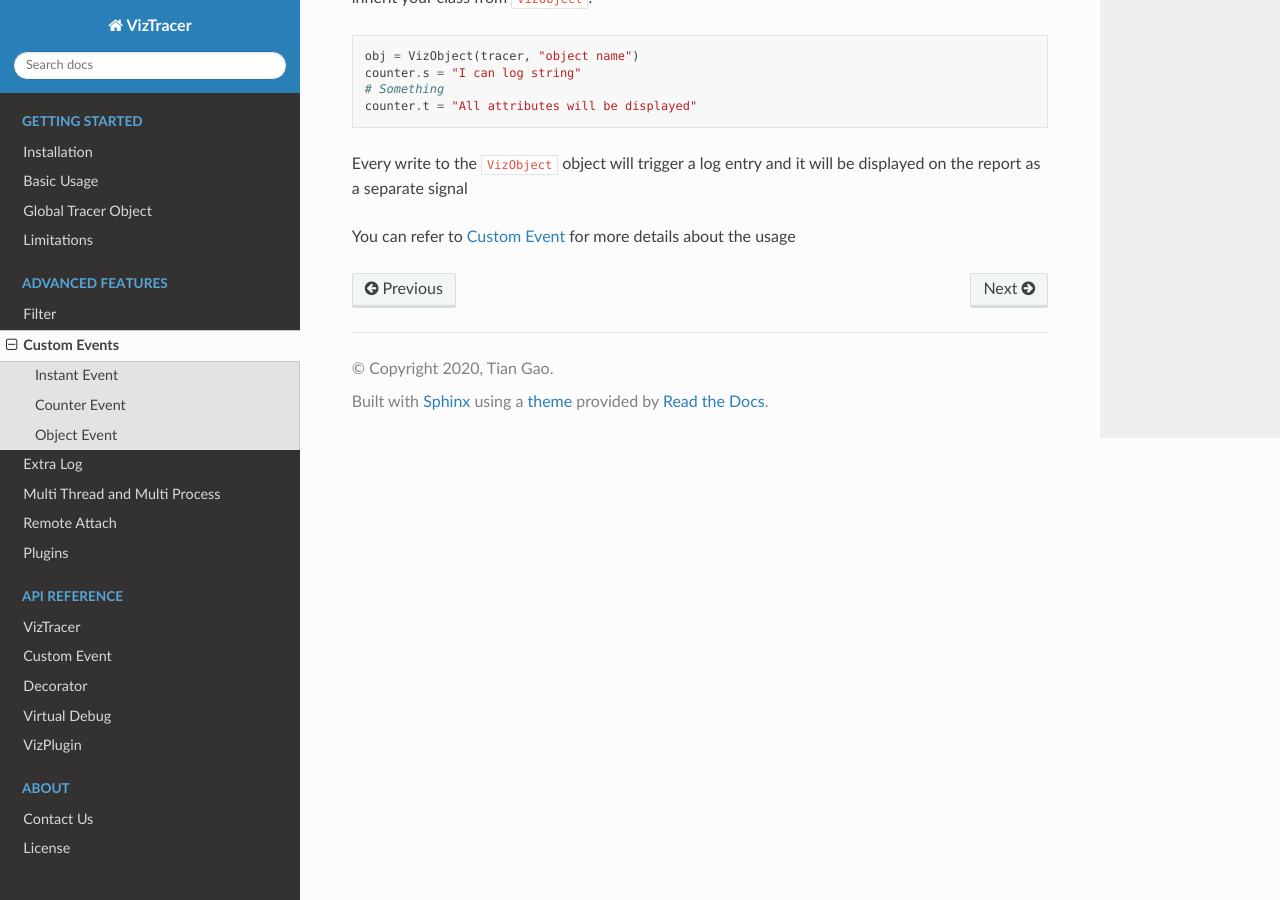
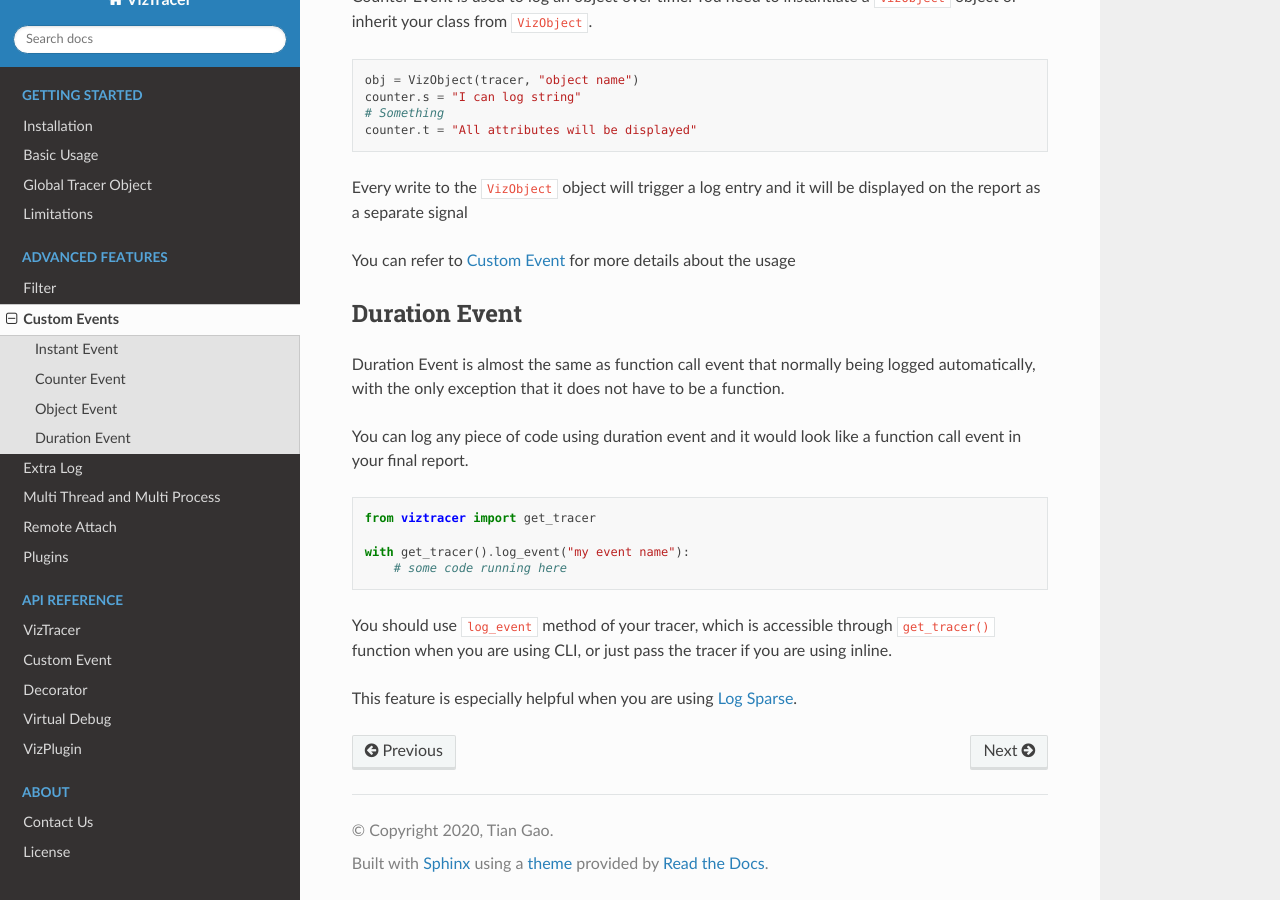
Before and after one commit to gaogaotiantian/viztracer, a Sphinx documentation site: the page built from docs/source/custom_event_intro.rst, in a window 1280 px wide and 900 px high, scrolled down 1034 px. Built offline with Sphinx 7.4.7 and the Read the Docs theme 2.0.0, drawn with Linux system fonts in a browser that asks for light colours; some of the changed text lies outside the part shown.

Commit message:
Update docs for log_event

```diff
--- a/docs/source/custom_event_intro.rst
+++ b/docs/source/custom_event_intro.rst
@@ -3,11 +3,12 @@ Custom Events
 
 You may want to insert custom events to the report while you are tracing the program.
 
-VizTracer supports three kinds of custom events:
+VizTracer supports four kinds of custom events:
 
 * Instant Event
 * Counter Event
 * Object Event
+* Duration Event
 
 Instant Event
 -------------
@@ -55,3 +56,26 @@ Every write to the ``VizObject`` object will trigger a log entry and it will be
 on the report as a separate signal
 
 You can refer to :doc:`custom_event` for more details about the usage
+
+.. _duration_event_label:
+
+Duration Event
+--------------
+
+Duration Event is almost the same as function call event that normally being logged automatically,
+with the only exception that it does not have to be a function.
+
+You can log any piece of code using duration event and it would look like a function call event
+in your final report.
+
+.. code-block:: python
+
+    from viztracer import get_tracer
+
+    with get_tracer().log_event("my event name"):
+        # some code running here
+
+You should use ``log_event`` method of your tracer, which is accessible through ``get_tracer()``
+function when you are using CLI, or just pass the tracer if you are using inline.
+
+This feature is especially helpful when you are using :ref:`log_sparse_label`.
--- a/docs/source/filter.rst
+++ b/docs/source/filter.rst
@@ -99,6 +99,8 @@ It's possible that you want to ignore some arbitrary functions and their descend
     def some_function():
         # nothing inside will be traced
 
+.. _log_sparse_label:
+
 Log Sparse
 ----------
 
@@ -124,3 +126,6 @@ Then just call viztracer with ``--log_sparse``
 When you are using ``--log_sparse``, due to the nature of the recording, some advanced features may not work with it.
 
 You can leave ``@log_sparse`` as it is when you are not running the script with VizTracer. It will be like a no-op
+
+If you want to log a piece of code, rather than a full function, please check :ref:`duration_event_label`. Duration Event
+is compatible with ``log_sparse``
```
Also changed, not shown: README.md (+1 -0 lines), docs/source/viztracer.rst (+11 -0 lines).
